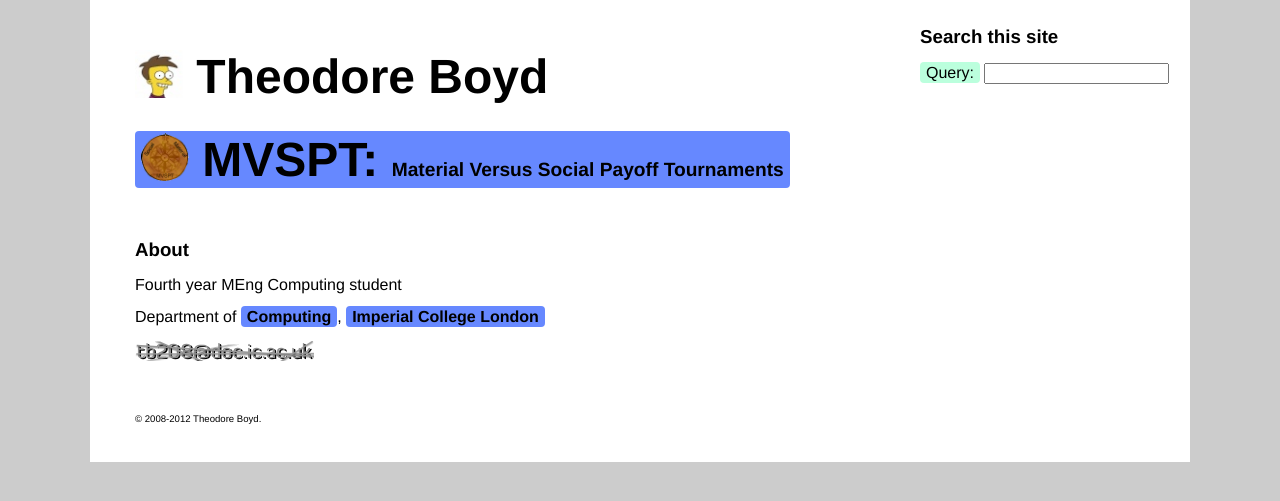
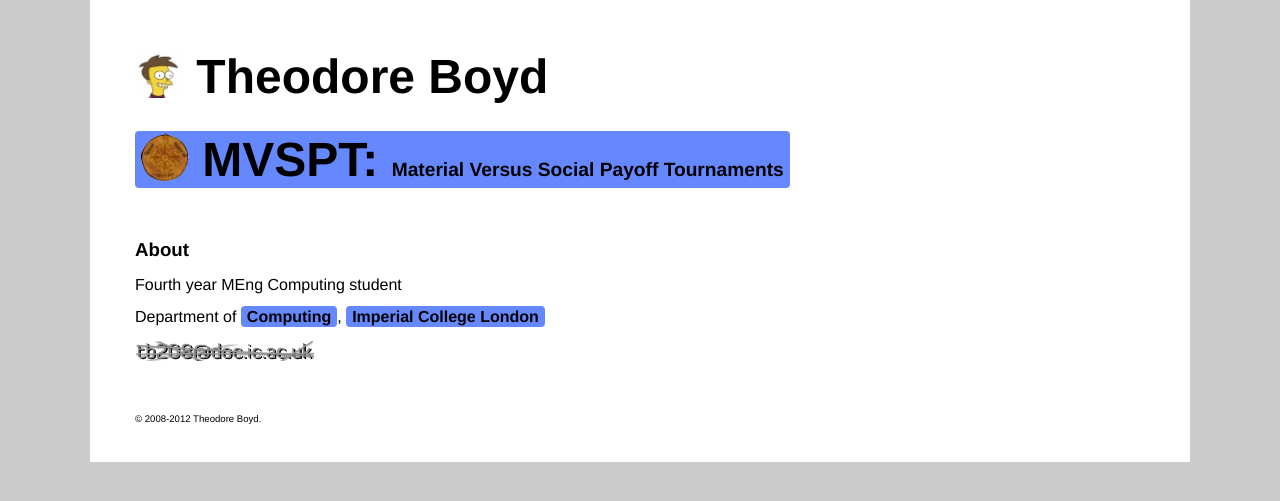
Before and after one commit to theoboyd/public_html, a PHP site: page / in a window 1280 px wide. Shown: the top 501 px of the page. Run offline with PHP 8.4, Linux system fonts and the light colour scheme.

Commit message:
Fixes. Launch.

```diff
--- a/index.php
+++ b/index.php
@@ -53,12 +53,12 @@ project <img class="icon" src="images/trophy.png" alt="" /></a>*</p>
          <!-- -->
          </div>
          <div id="sidebar">
-            <h3>Search this site</h3>
+            <!--h3>Search this site</h3>
             <form action="#">
                <span class="info">Query:</span> <input type="text" id="txt1" tabindex="0" onkeyup="showHint(this.value)" />&nbsp;
                <span id="txtLoad"></span>
             </form>
-            <p><span id="txtHint"></span></p>
+            <p><span id="txtHint"></span></p-->
          </div>
 <?php
    include('footer.php');
--- a/mvspt.php
+++ b/mvspt.php
@@ -1,6 +1,6 @@
 #!/usr/bin/php
 <?php
- //  header('Location: http://www.doc.ic.ac.uk/~tb208/mvspt-main.php');
+   header('Location: http://www.doc.ic.ac.uk/~tb208/mvspt-main.php');
    include('header.php');
    include('header-mvspt.php');
 ?>
```
